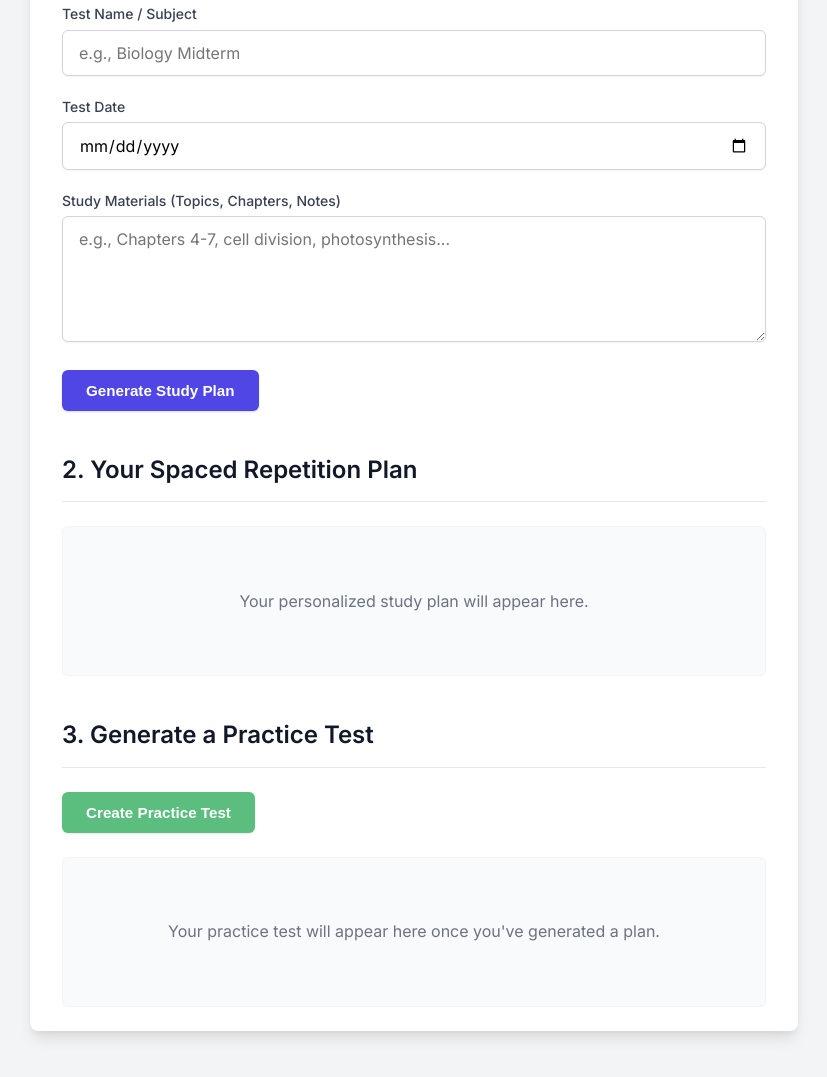
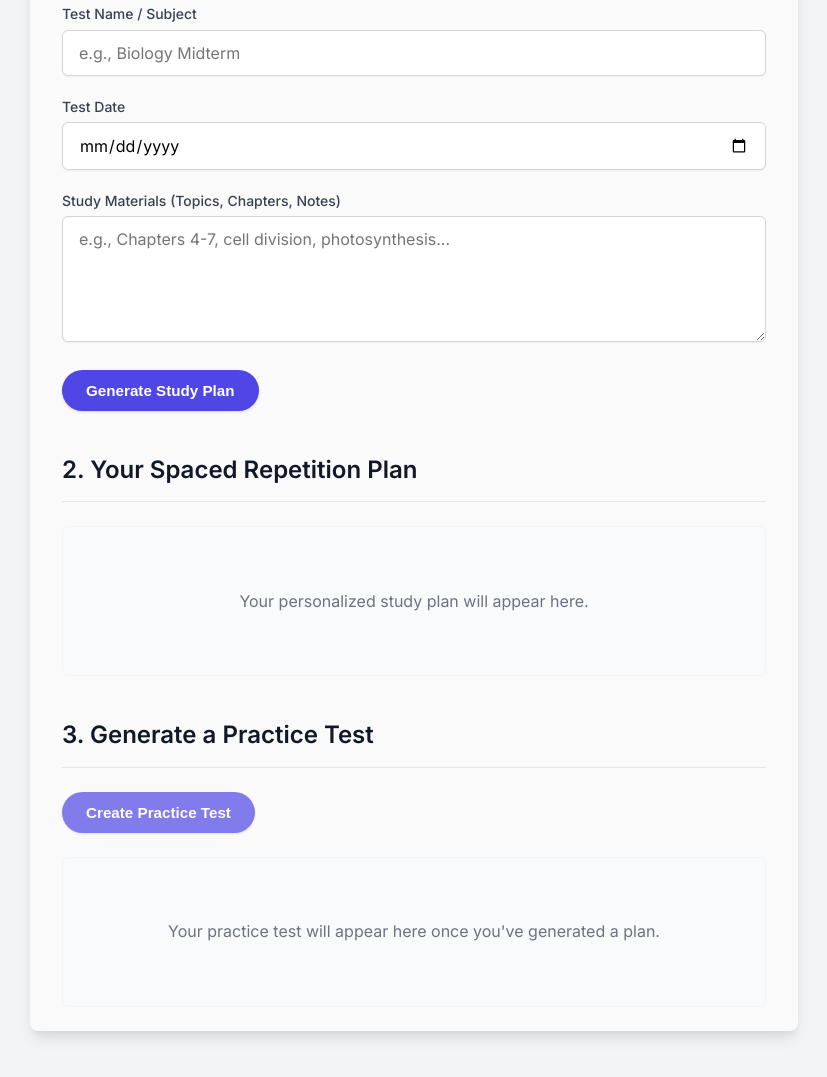
Before and after one commit to rchathoth/Study-Planner, a plain HTML site: page index.html in a window 1280 px wide. Shown: the part 277-1354 px from the top of the page, without its empty margins (226-1053 px from the left). Drawn offline with Linux system fonts and the light colour scheme; a script that the page names is missing.

Commit message:
minor UI tweaks

```diff
--- a/styles.css
+++ b/styles.css
@@ -39,7 +39,7 @@ header p {
 }
 
 .card {
-    background-color: #ffffff;
+    background-color: #fafafa;
     border-radius: 0.5rem;
     box-shadow: 0 10px 15px -3px rgba(0,0,0,0.1), 0 4px 6px -2px rgba(0,0,0,0.05);
     padding: 1.5rem 2rem;
@@ -111,7 +111,7 @@ button {
     font-size: 0.95rem;
     color: #ffffff;
     border: none;
-    border-radius: 0.375rem;
+    border-radius: 25px;
     cursor: pointer;
     transition: background-color 0.2s;
 }
@@ -126,16 +126,15 @@ button#generate-plan-btn:hover {
 }
 
 button#generate-test-btn {
-    background-color: #16a34a; /* green-600 */
+    background-color: #4f46e5; /* indigo-600 */
     box-shadow: 0 1px 3px 0 rgba(0,0,0,0.1), 0 1px 2px 0 rgba(0,0,0,0.06);
 }
 
 button#generate-test-btn:hover {
-    background-color: #15803d; /* green-700 */
+    background-color: #4338ca; /* green-700 */
 }
 
 button:disabled {
-    background-color: #9ca3af; /* gray-400 */
     opacity: 0.7;
     cursor: not-allowed;
 }
```
Also changed, not shown: 1 other file.
